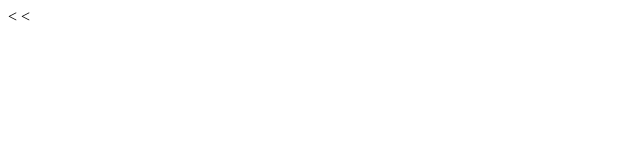
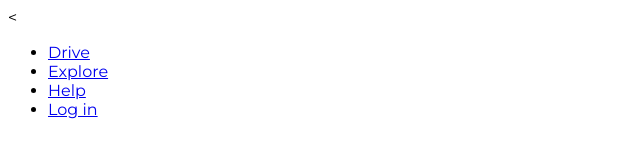
Before and after one commit to niellesweet/lyft-flex, a plain HTML site: page index.html in a window 1280 px wide. Shown: the whole page, without its empty margins (0-640 px from the left). Drawn offline with Linux system fonts and the light colour scheme.

Commit message:
html nav

```diff
--- a/assets/css/main.css
+++ b/assets/css/main.css
@@ -0,0 +1,3 @@
+body{
+	font-family: 'Montserrat', sans-serif;
+}
--- a/index.html
+++ b/index.html
@@ -5,9 +5,22 @@
 	<title>Lyft</title>
 	<link rel="stylesheet" type="text/css" href="assets/css/main.css">
 	<link rel="stylesheet" type="text/css" href="assets/css/common.css">
-	<
+	<link href="https://fonts.googleapis.com/css?family=Montserrat:300,400,500,700" rel="stylesheet">
 </head>
 <body>
 
+ <!-- Creacion de nav -->
+	<nav id="navigate" class="sin-fondo">
+	<div class="menu-navigate flex-container">
+		<div class="logo"></div>
+			<ul>
+				<li><a href="#drive" title="Drive">Drive</a></li>
+				<li><a href="#explore" title="Explore">Explore</a></li>
+				<li><a href="#help" title="Help">Help</a></li>
+				<li><a href="#sign-up" title="Sign up" class="btn">Log in</a></li>
+			</ul>
+		</div>
+	</nav>
+
 </body>
 </html>
```
